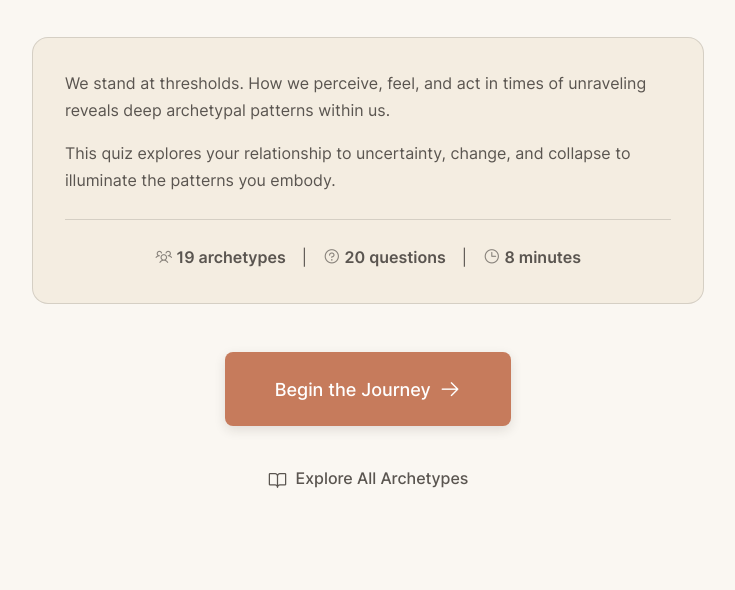
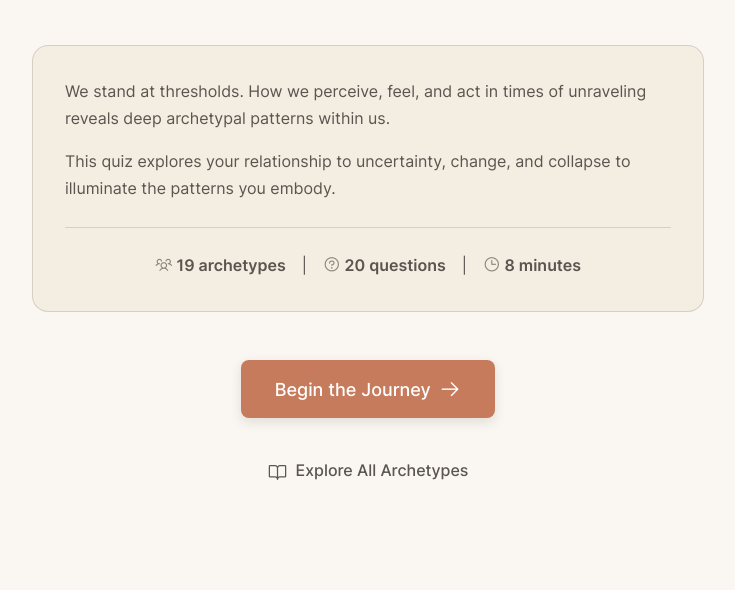
Before and after one commit to m3data/collapse-archetypes, a plain HTML site: page index.html in a window 1280 px wide. Shown: the part 210-800 px from the top of the page, without its empty margins (272-1007 px from the left). Drawn offline with Linux system fonts and the light colour scheme.

Commit message:
reduce padding on start button

```diff
--- a/src/css/styles.css
+++ b/src/css/styles.css
@@ -377,7 +377,7 @@ strong {
 
 .start-btn {
     font-size: var(--text-lg);
-    padding: var(--space-md) var(--space-xl);
+    padding: var(--space-sm) var(--space-lg);
 }
 
 /* === Quiz Screen === */
```
